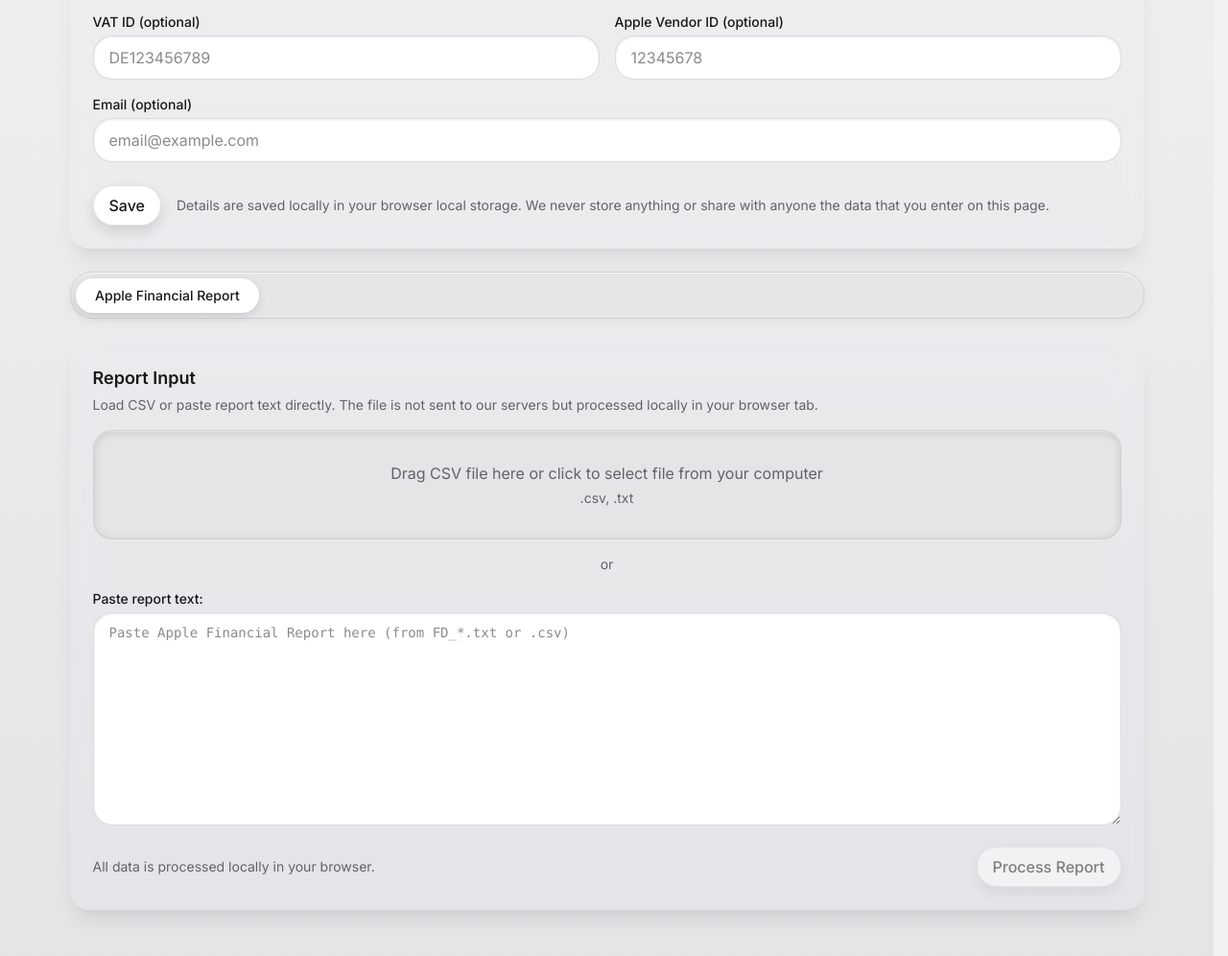
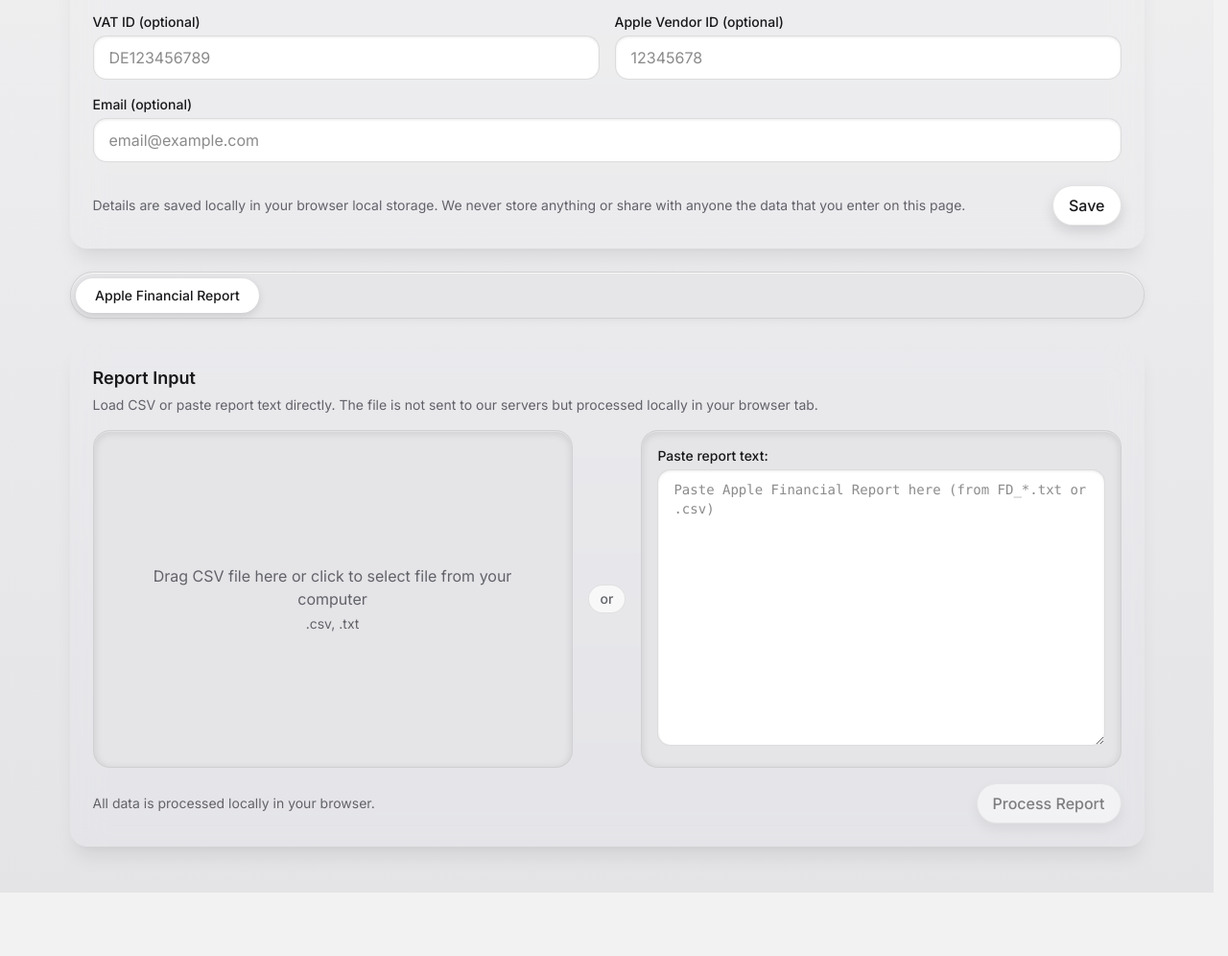
Before and after one commit to pa1ar/autaxy, an Astro site: page / in a window 1280 px wide. Shown: the part 394-1390 px from the top of the page at 96% size. After the commit the page ends 1324 px from the top, so only its background shows below. Built offline with nearby package versions, Linux system fonts and the light colour scheme; Astro itself is replaced by a stand-in of ours.

Commit message:
fix: scrollbar track margin and polish border radii

```diff
--- a/src/components/BusinessSettings.tsx
+++ b/src/components/BusinessSettings.tsx
@@ -106,14 +106,16 @@
               />
             </div>
           </div>
-          <div className="flex items-center gap-4 mt-6">
-            <Button onClick={handleSave}>{t('saveSettings', language)}</Button>
-            <span className="text-sm section-subtle">
-              Details are saved locally in your browser local storage. We never store anything or share with anyone the data that you enter on this page.
-            </span>
+          <div className="mt-6 flex flex-col items-end gap-2">
             {saved && (
               <span className="text-sm text-green-600">{t('settingsSaved', language)}</span>
             )}
+            <div className="w-full flex items-center justify-between gap-4">
+              <span className="text-sm section-subtle text-left">
+                Details are saved locally in your browser local storage. We never store anything or share with anyone the data that you enter on this page.
+              </span>
+              <Button onClick={handleSave}>{t('saveSettings', language)}</Button>
+            </div>
           </div>
           </CardContent>
         </div>
--- a/src/components/ReportUploader.tsx
+++ b/src/components/ReportUploader.tsx
@@ -71,8 +71,9 @@
         <CardDescription>{t('uploadDescription', language)}</CardDescription>
       </CardHeader>
       <CardContent>
+        <div className="grid grid-cols-1 lg:grid-cols-[1fr_auto_1fr] gap-4 mb-4 items-stretch">
           <div
-          className={`relative concave-well p-8 text-center cursor-pointer transition-colors mb-4 ${
+            className={`relative concave-well p-8 text-center cursor-pointer transition-colors min-h-[320px] flex items-center justify-center ${
               isDragging ? 'ring-2 ring-amber-300' : fileName ? 'ring-1 ring-green-300' : ''
             }`}
             onDrop={handleDrop}
@@ -100,8 +101,13 @@
             )}
           </div>
 
-        <div className="text-center section-subtle text-sm mb-4">{t('dropzoneOr', language)}</div>
+          <div className="flex items-center justify-center section-subtle text-sm font-medium">
+            <span className="px-3 py-1 rounded-full border border-[color:color-mix(in_srgb,var(--color-base-content)_10%,transparent)] bg-white/70">
+              {t('dropzoneOr', language)}
+            </span>
+          </div>
 
+          <div className="concave-well p-4">
             <Textarea
               label={t('pasteLabel', language)}
               value={text}
@@ -109,7 +115,10 @@
               onPaste={handlePaste}
               placeholder={t('pastePlaceholder', language)}
               rows={10}
+              className="h-full min-h-[288px] yellow-scrollbar paste-textarea"
             />
+          </div>
+        </div>
 
         <div className="mt-4 flex items-center justify-between gap-4">
           <p className="text-sm section-subtle">{t('privacyNote', language)}</p>
--- a/src/styles/global.css
+++ b/src/styles/global.css
@@ -17,8 +17,8 @@
   --color-error: oklch(64% 0.246 16.439);
 
   --radius-box: 9999px;
-  --radius-field: 1.25rem;
-  --radius-card: 1.25rem;
+  --radius-field: 0.875rem;
+  --radius-card: 1.125rem;
   --border: 1px;
   --glass-opacity: 0.6;
   --glass-blur: 16px;
@@ -157,21 +157,21 @@
   }
 
   .cutout-shell {
-    border-radius: 1.75rem;
+    border-radius: 1.125rem;
     border: var(--border) solid color-mix(in srgb, var(--color-base-content) 10%, transparent);
     background: color-mix(in srgb, var(--color-base-200) 90%, white);
     box-shadow: inset 0 2px 3px rgba(255, 255, 255, 0.9), 0 4px 14px rgba(0, 0, 0, 0.06);
   }
 
   .cutout-panel {
-    border-radius: 1.25rem;
+    border-radius: 0.95rem;
     border: var(--border) solid color-mix(in srgb, var(--color-base-content) 8%, transparent);
     background: white;
     box-shadow: inset 0 1px 0 rgba(255, 255, 255, 0.95), 0 3px 10px rgba(0, 0, 0, 0.06);
   }
 
   .concave-well {
-    border-radius: 1.25rem;
+    border-radius: 1.125rem;
     border: var(--border) solid color-mix(in srgb, var(--color-base-content) 10%, transparent);
     background: color-mix(in srgb, var(--color-base-200) 96%, white);
     box-shadow: inset 0 2px 8px rgba(0, 0, 0, 0.12), inset 0 1px 1px rgba(255, 255, 255, 0.7);
@@ -188,4 +188,31 @@
     justify-content: center;
     box-shadow: 0 2px 6px rgba(0, 0, 0, 0.08);
   }
+
+  .paste-textarea {
+    padding-top: 10px !important;
+    padding-bottom: 10px !important;
+  }
+
+  .yellow-scrollbar::-webkit-scrollbar {
+    width: 8px;
+  }
+
+  .yellow-scrollbar::-webkit-scrollbar-track {
+    background: transparent;
+    margin-top: 10px;
+    margin-bottom: 10px;
+  }
+
+  .yellow-scrollbar::-webkit-scrollbar-thumb {
+    background: color-mix(in srgb, var(--color-primary) 85%, #facc15);
+    background-clip: padding-box;
+    border-radius: 9999px;
+    border-left: 2px solid transparent;
+    border-right: 2px solid transparent;
+  }
+
+  .yellow-scrollbar::-webkit-scrollbar-thumb:hover {
+    background: color-mix(in srgb, var(--color-primary) 95%, #facc15);
+  }
 }
```
Lines whose indentation alone changed are shown as unchanged.
